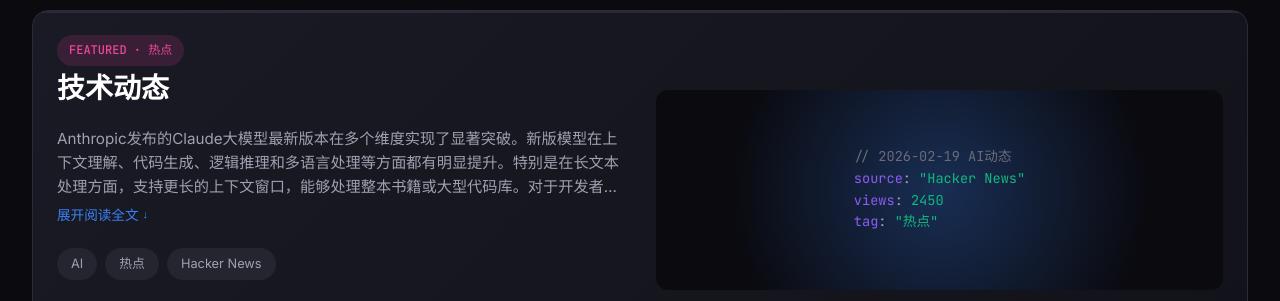
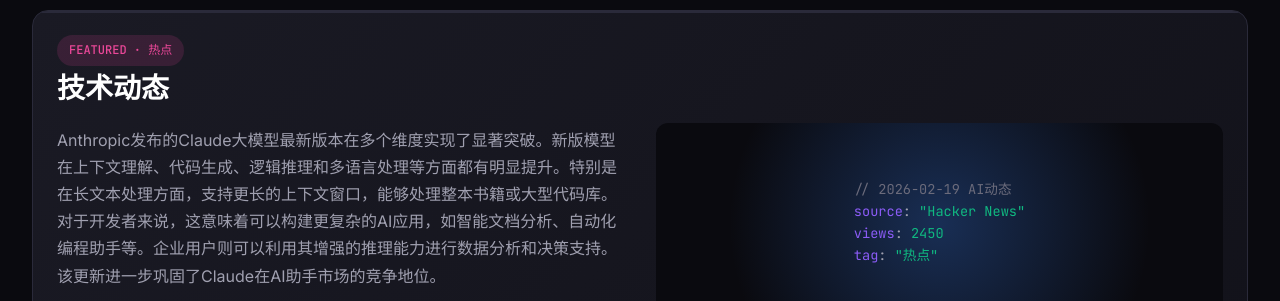
Before and after one commit to mingmfu/tech, a plain HTML site: page index.html in a window 1280 px wide. Shown: the part 499-800 px from the top of the page. Drawn offline with Linux system fonts and the light colour scheme.

Commit message:
🔥 彻底移除展开/折叠功能，显示完整摘要
- 删除所有line-clamp相关的CSS样式
- 删除展开/折叠按钮及其样式
- 删除initExpandButtons JavaScript函数
- 卡片直接显示完整200+字中文摘要
- 无省略号，无截断

```diff
--- a/index.html
+++ b/index.html
@@ -384,49 +384,9 @@
         .card p {
             font-size: 0.95rem;
             color: var(--text-secondary);
-            line-height: 1.6;
-            margin-bottom: 0.5rem;
+            line-height: 1.7;
+            margin-bottom: 1rem;
         }
-
-        /* 展开/折叠样式 */
-        .summary-container {
-            margin-bottom: 0.5rem;
-        }
-
-        .summary-preview {
-            font-size: 0.95rem;
-            color: var(--text-secondary);
-            line-height: 1.6;
-            display: -webkit-box;
-            -webkit-line-clamp: 3;
-            -webkit-box-orient: vertical;
-            overflow: hidden;
-            transition: all 0.3s ease;
-        }
-
-        .summary-preview.expanded {
-            -webkit-line-clamp: unset;
-            display: block;
-        }
-
-        .summary-full {
-            font-size: 0.95rem;
-            color: var(--text-secondary);
-            line-height: 1.6;
-            display: none;
-            animation: fadeIn 0.3s ease;
-        }
-
-        .summary-full.expanded {
-            display: block;
-        }
-
-        @keyframes fadeIn {
-            from { opacity: 0; transform: translateY(-10px); }
-            to { opacity: 1; transform: translateY(0); }
-        }
-
-        .expand-btn {
             display: inline-flex;
             align-items: center;
             gap: 0.25rem;
@@ -441,17 +401,6 @@
             transition: all 0.2s ease;
         }
 
-        .expand-btn:hover {
-            color: #60a5fa;
-        }
-
-        .expand-btn::after {
-            content: '↓';
-            font-size: 0.7rem;
-            transition: transform 0.3s ease;
-        }
-
-        .expand-btn.expanded::after {
             transform: rotate(180deg);
         }
 
@@ -1380,57 +1329,6 @@
         });
 
         // 展开/折叠功能
-        function initExpandButtons() {
-            // 为所有卡片添加展开/折叠功能
-            document.querySelectorAll('.card').forEach(card => {
-                const p = card.querySelector('p');
-                if (!p || p.textContent.length < 150) return; // 短内容不需要折叠
-
-                const fullText = p.innerHTML;
-                const previewText = fullText.slice(0, 120) + '...';
-
-                // 创建展开/折叠结构
-                const container = document.createElement('div');
-                container.className = 'summary-container';
-
-                const preview = document.createElement('div');
-                preview.className = 'summary-preview';
-                preview.innerHTML = fullText;
-
-                const btn = document.createElement('button');
-                btn.className = 'expand-btn';
-                btn.textContent = '展开阅读全文';
-
-                container.appendChild(preview);
-                container.appendChild(btn);
-
-                // 替换原来的p标签
-                p.parentNode.replaceChild(container, p);
-
-                // 添加点击事件
-                btn.addEventListener('click', function(e) {
-                    e.preventDefault();
-                    e.stopPropagation();
-
-                    if (preview.classList.contains('expanded')) {
-                        // 折叠
-                        preview.classList.remove('expanded');
-                        btn.classList.remove('expanded');
-                        btn.textContent = '展开阅读全文';
-                    } else {
-                        // 展开
-                        preview.classList.add('expanded');
-                        btn.classList.add('expanded');
-                        btn.textContent = '收起';
-                    }
-                });
-            });
-        }
-
-        // 页面加载完成后初始化
-        document.addEventListener('DOMContentLoaded', function() {
-            initExpandButtons();
-        });
     </script>
 </body>
 </html>
```
